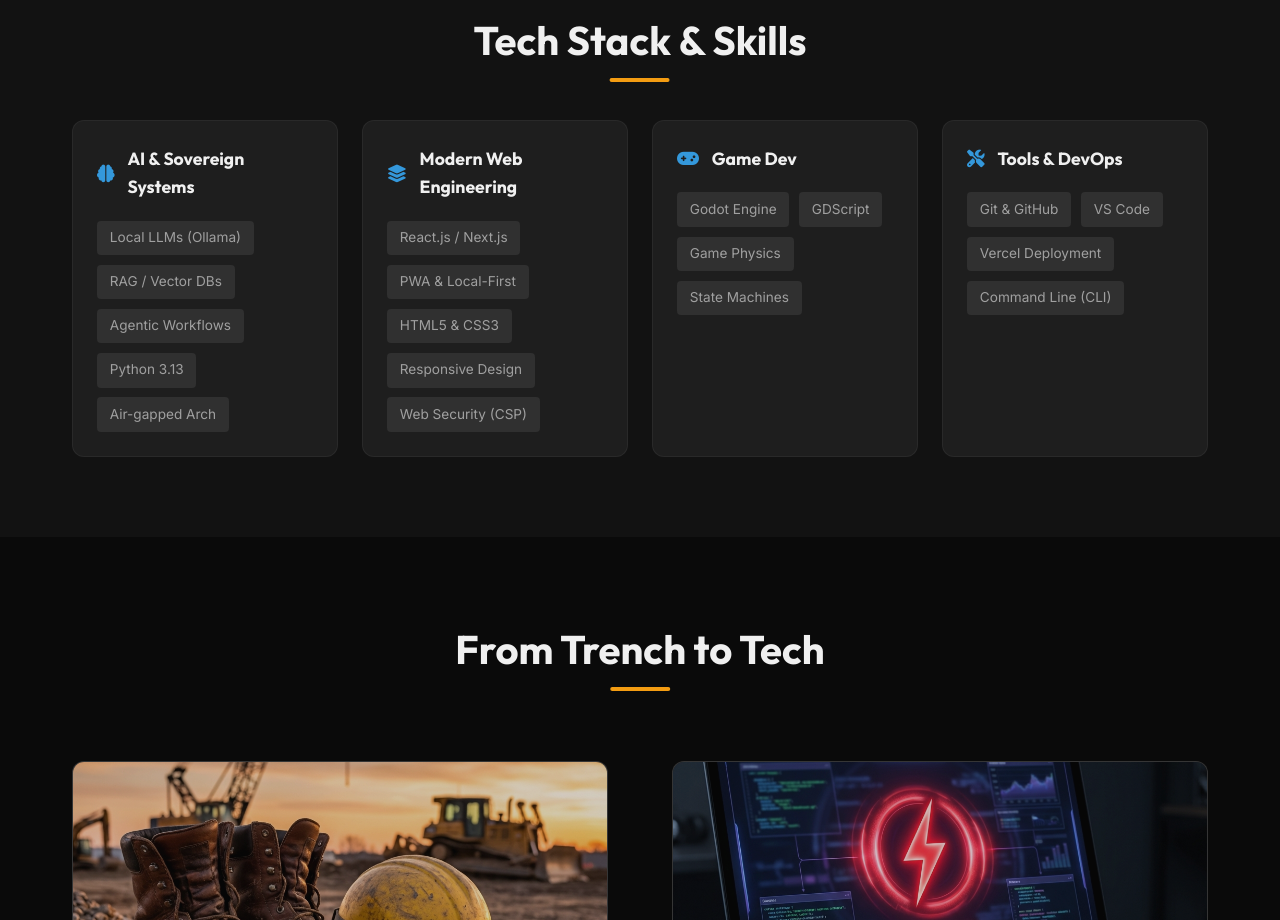
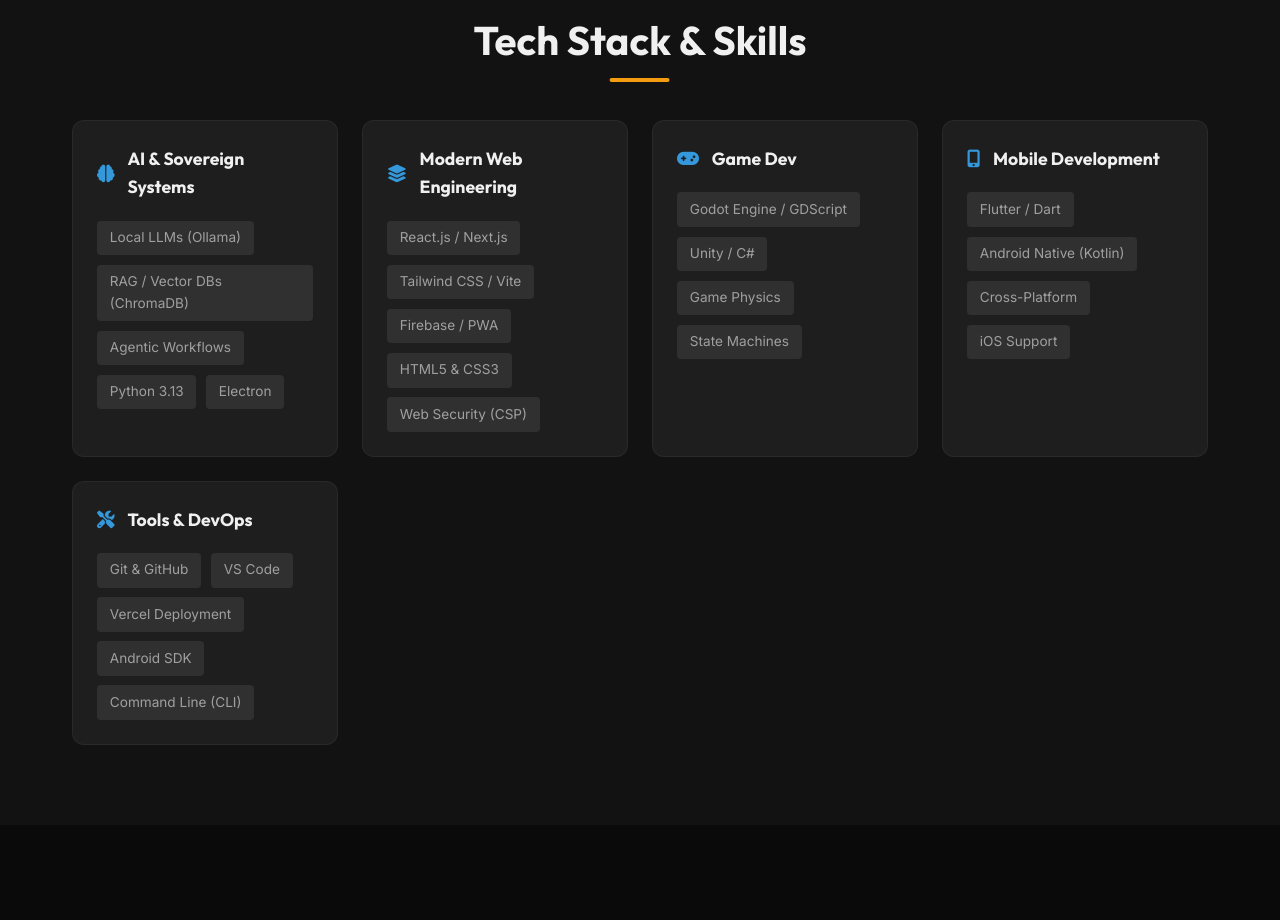
Before and after one commit to Lakhouane-Mehdi/MehdiPortfolio, a website: page index.html in a window 1280 px wide. Shown: the part 3460-4380 px from the top of the page. Drawn offline with Linux system fonts and the light colour scheme.

Commit message:
Update skills section with Analysis Report data

```diff
--- a/index.html
+++ b/index.html
@@ -224,29 +224,38 @@
                         <h3><i class="fas fa-brain"></i> AI & Sovereign Systems</h3>
                         <div class="skill-list">
                             <span class="skill-tag">Local LLMs (Ollama)</span>
-                            <span class="skill-tag">RAG / Vector DBs</span>
+                            <span class="skill-tag">RAG / Vector DBs (ChromaDB)</span>
                             <span class="skill-tag">Agentic Workflows</span>
                             <span class="skill-tag">Python 3.13</span>
-                            <span class="skill-tag">Air-gapped Arch</span>
+                            <span class="skill-tag">Electron</span>
                         </div>
                     </div>
                     <div class="skill-category">
                         <h3><i class="fas fa-layer-group"></i> Modern Web Engineering</h3>
                         <div class="skill-list">
                             <span class="skill-tag">React.js / Next.js</span>
-                            <span class="skill-tag">PWA & Local-First</span>
+                            <span class="skill-tag">Tailwind CSS / Vite</span>
+                            <span class="skill-tag">Firebase / PWA</span>
                             <span class="skill-tag">HTML5 & CSS3</span>
-                            <span class="skill-tag">Responsive Design</span>
                             <span class="skill-tag">Web Security (CSP)</span>
                         </div>
                     </div>
                     <div class="skill-category">
                         <h3><i class="fas fa-gamepad"></i> Game Dev</h3>
                         <div class="skill-list">
-                            <span class="skill-tag">Godot Engine</span>
-                            <span class="skill-tag">GDScript</span>
+                            <span class="skill-tag">Godot Engine / GDScript</span>
+                            <span class="skill-tag">Unity / C#</span>
                             <span class="skill-tag">Game Physics</span>
                             <span class="skill-tag">State Machines</span>
+                        </div>
+                    </div>
+                    <div class="skill-category">
+                        <h3><i class="fas fa-mobile-alt"></i> Mobile Development</h3>
+                        <div class="skill-list">
+                            <span class="skill-tag">Flutter / Dart</span>
+                            <span class="skill-tag">Android Native (Kotlin)</span>
+                            <span class="skill-tag">Cross-Platform</span>
+                            <span class="skill-tag">iOS Support</span>
                         </div>
                     </div>
                     <div class="skill-category">
@@ -255,6 +264,7 @@
                             <span class="skill-tag">Git & GitHub</span>
                             <span class="skill-tag">VS Code</span>
                             <span class="skill-tag">Vercel Deployment</span>
+                            <span class="skill-tag">Android SDK</span>
                             <span class="skill-tag">Command Line (CLI)</span>
                         </div>
                     </div>
```
